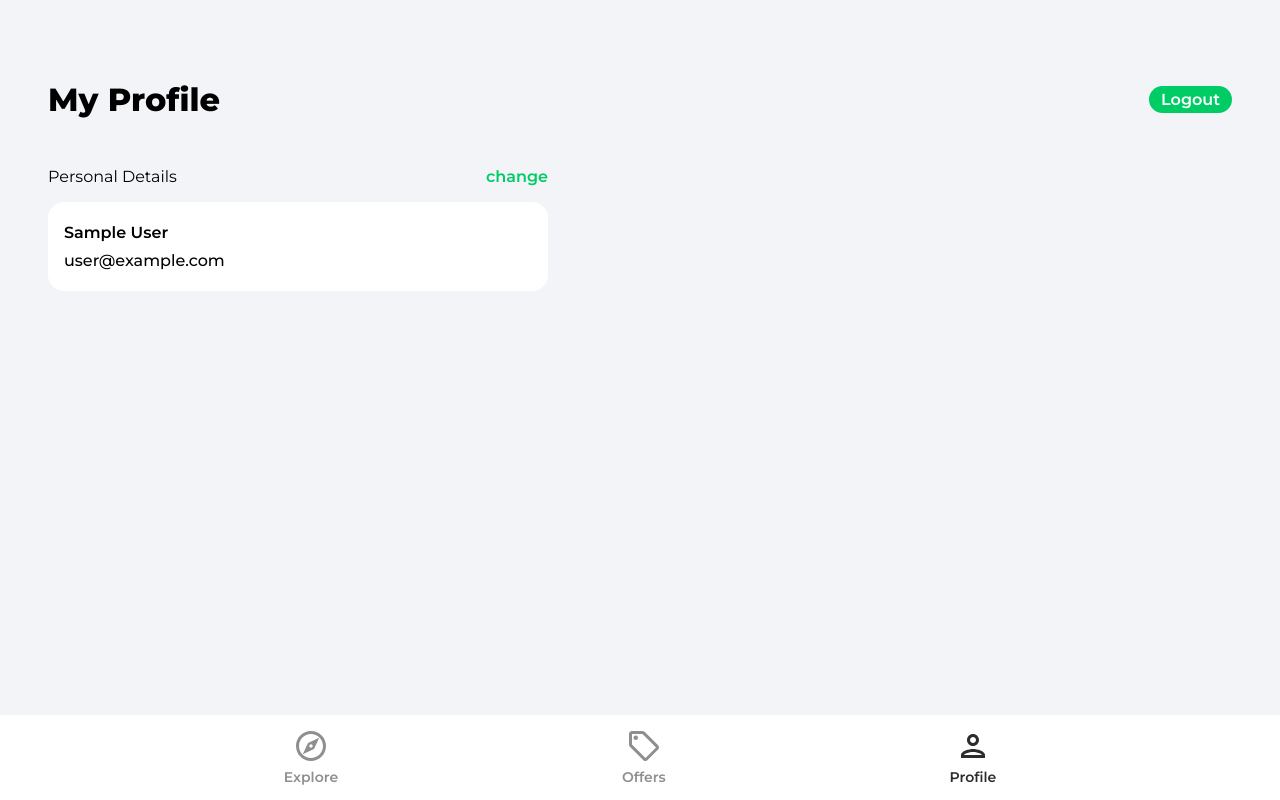
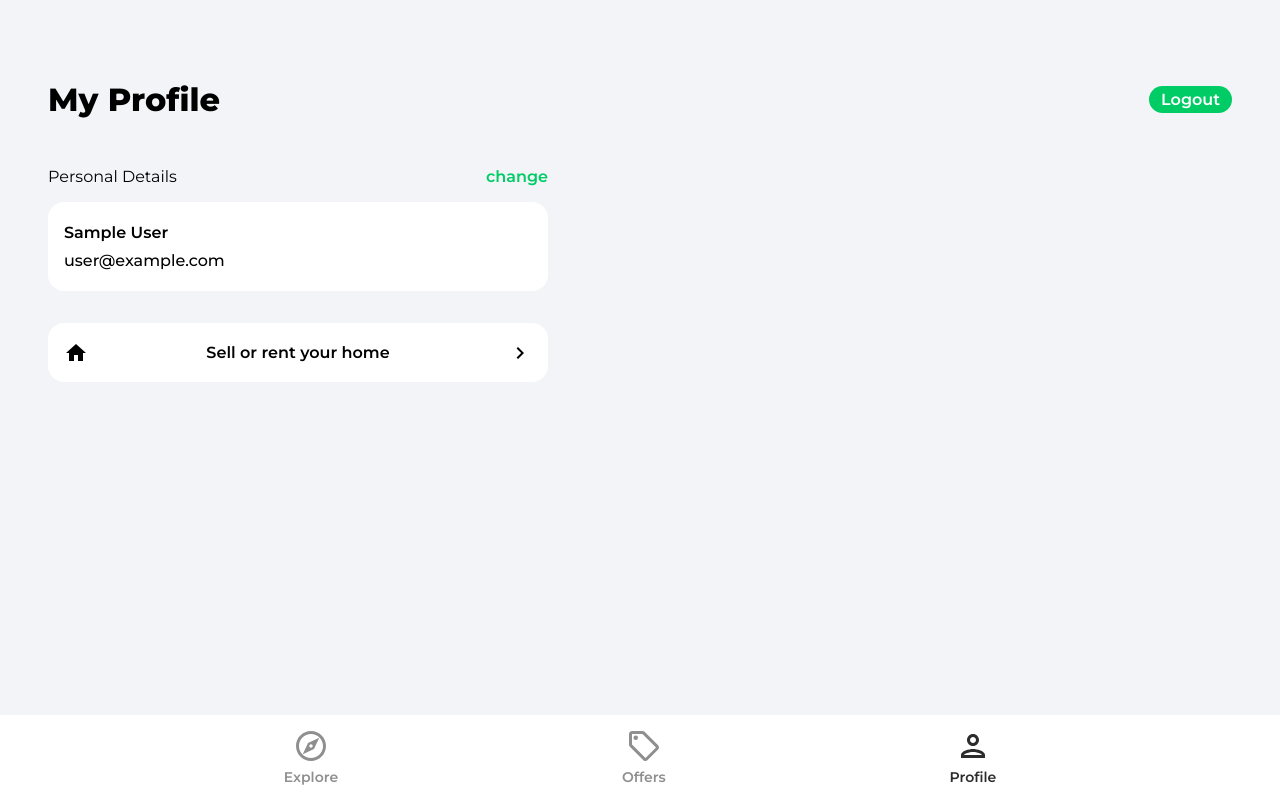
Before and after one commit to eaknott/house-marketplace-app, a React (Create React App) app: page /profile in a window 1280 px wide. Built offline with nearby package versions, Linux system fonts and the light colour scheme; no server answers; sample sign-in values are in the browser's storage.

Commit message:
Add form button to create a listing in Profile component

```diff
--- a/src/pages/Profile.jsx
+++ b/src/pages/Profile.jsx
@@ -2,8 +2,10 @@
 import { getAuth, updateProfile } from 'firebase/auth'
 import { updateDoc, doc } from 'firebase/firestore'
 import { db } from '../firebase.config'
-import { useNavigate } from 'react-router-dom'
+import { useNavigate, Link } from 'react-router-dom'
 import { toast } from 'react-toastify'
+import arrowRight from '../assets/svg/keyboardArrowRightIcon.svg'
+import homeIcon from '../assets/svg/homeIcon.svg'
 
 function Profile() {
   const auth = getAuth()
@@ -88,6 +90,12 @@
               />
             </form>
           </div>
+
+          <Link to='/create-listing' className="createListing">
+            <img src={homeIcon} alt="home" />
+            <p>Sell or rent your home</p>
+            <img src={arrowRight} alt="arrow right" />
+          </Link>
         </main>
       </div>
     )
```
